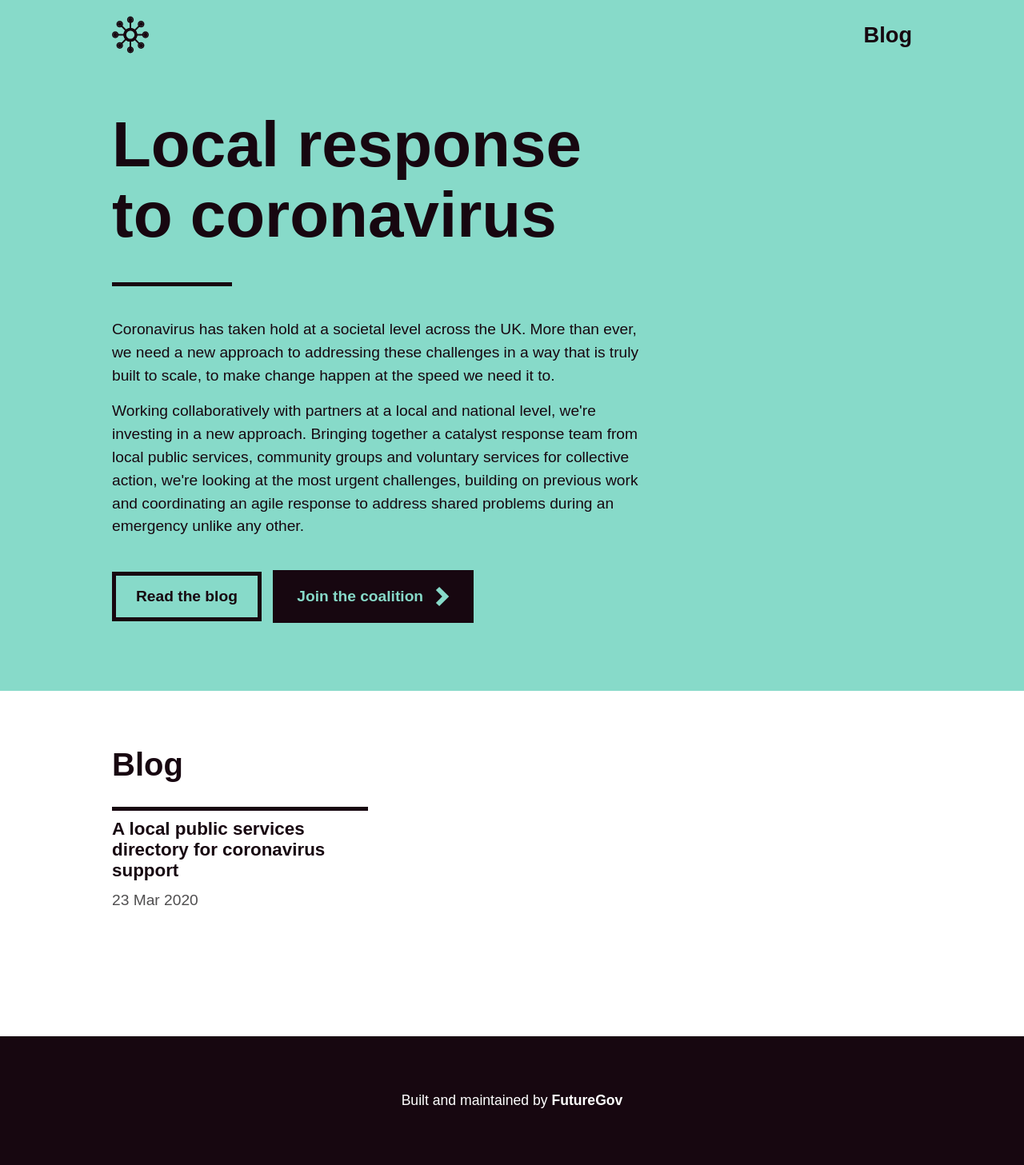
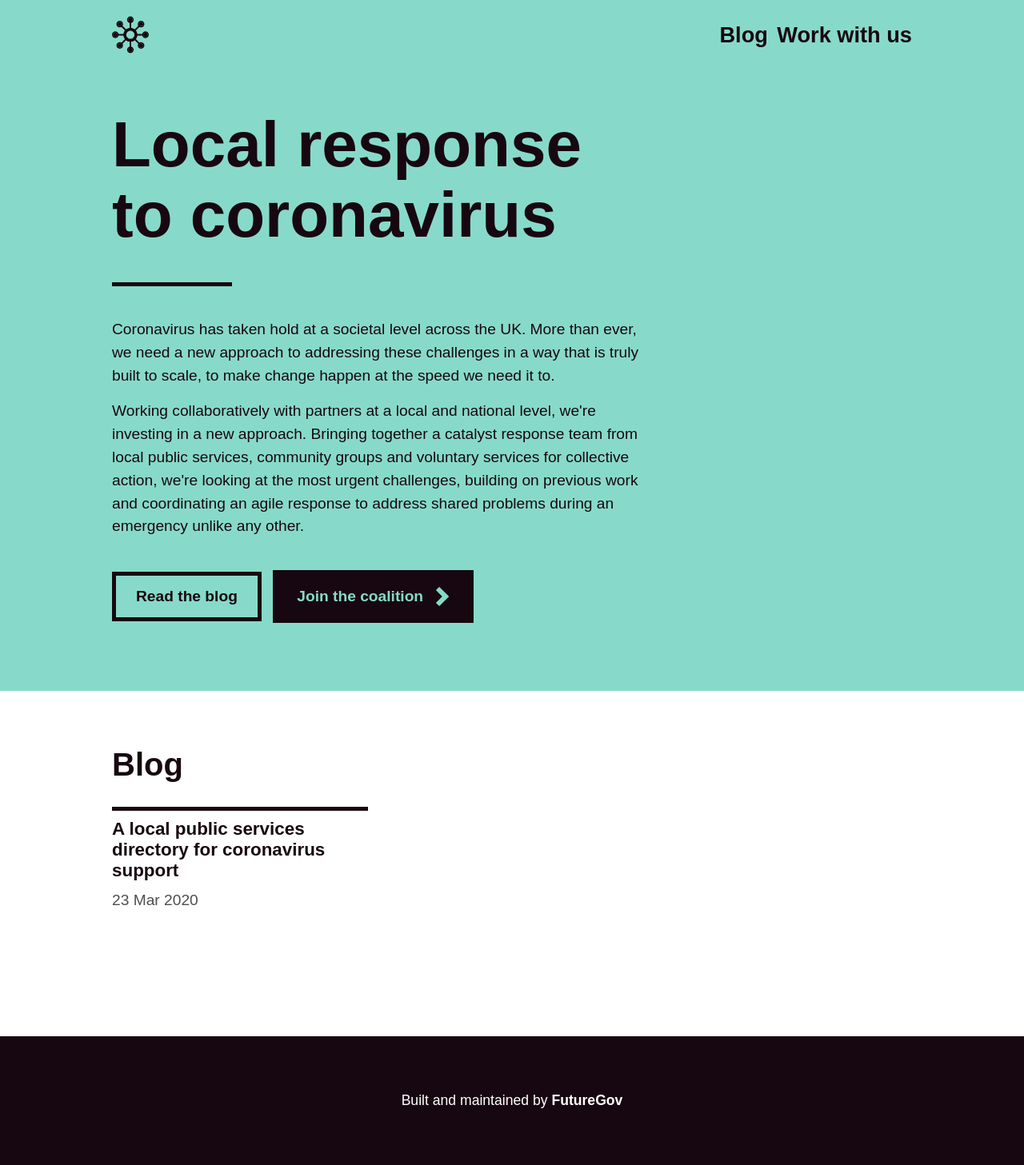
Before and after one commit to wearefuturegov/london-coronavirus-response-microsite, a Jekyll site: the page built from index.markdown, in a window 1280 px wide. Shown: the whole page at 80% size. Built offline with Jekyll 4.4.1, drawn with Linux system fonts in a browser that asks for light colours; some web fonts are replaced.

Commit message:
Update header.html

```diff
--- a/_includes/header.html
+++ b/_includes/header.html
@@ -49,6 +49,9 @@
                     <a href="/#slides" class="site-header__menu-link">Slides</a> -->
                     <a href="/#blog" class="site-header__menu-link">Blog</a>
                     <!-- <a href="/blog/localgov-directory-for-coronavirus-support" class="site-header__menu-link">About</a> -->
+                    <a href="mailto:hello@wearefuturegov.com" class="site-header__menu-link">Work with us</a>
+            </a>
+
                 </nav>
             </div>
         </header>
```
